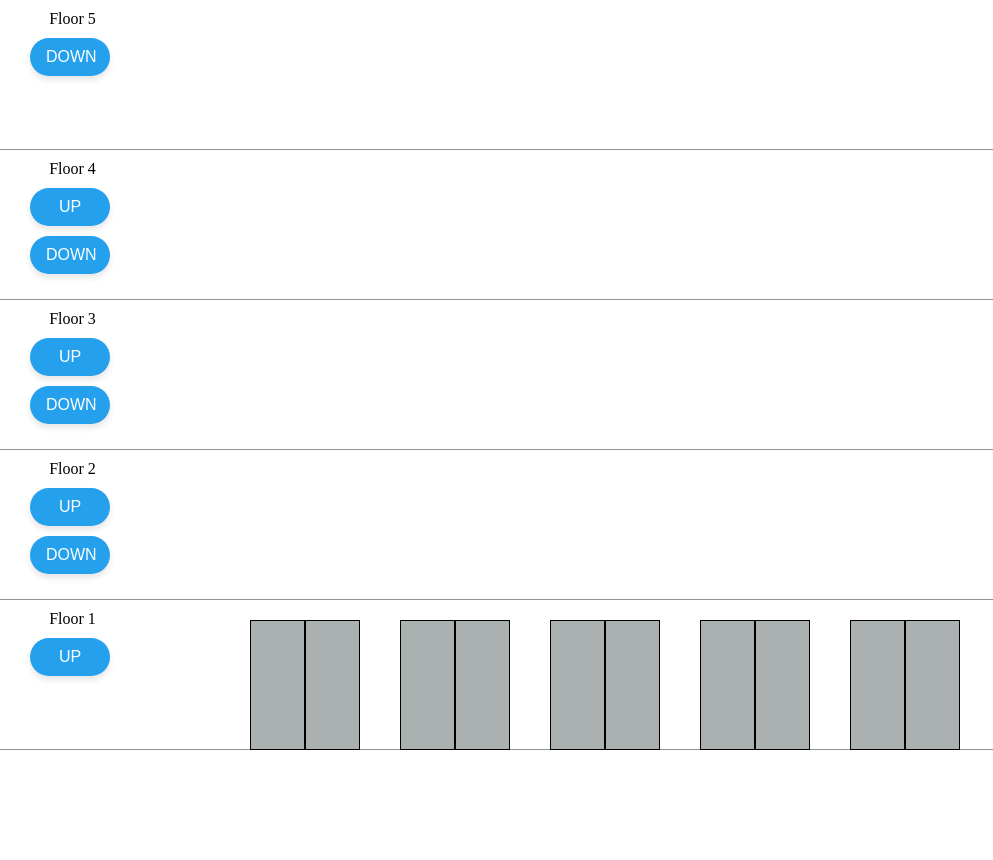
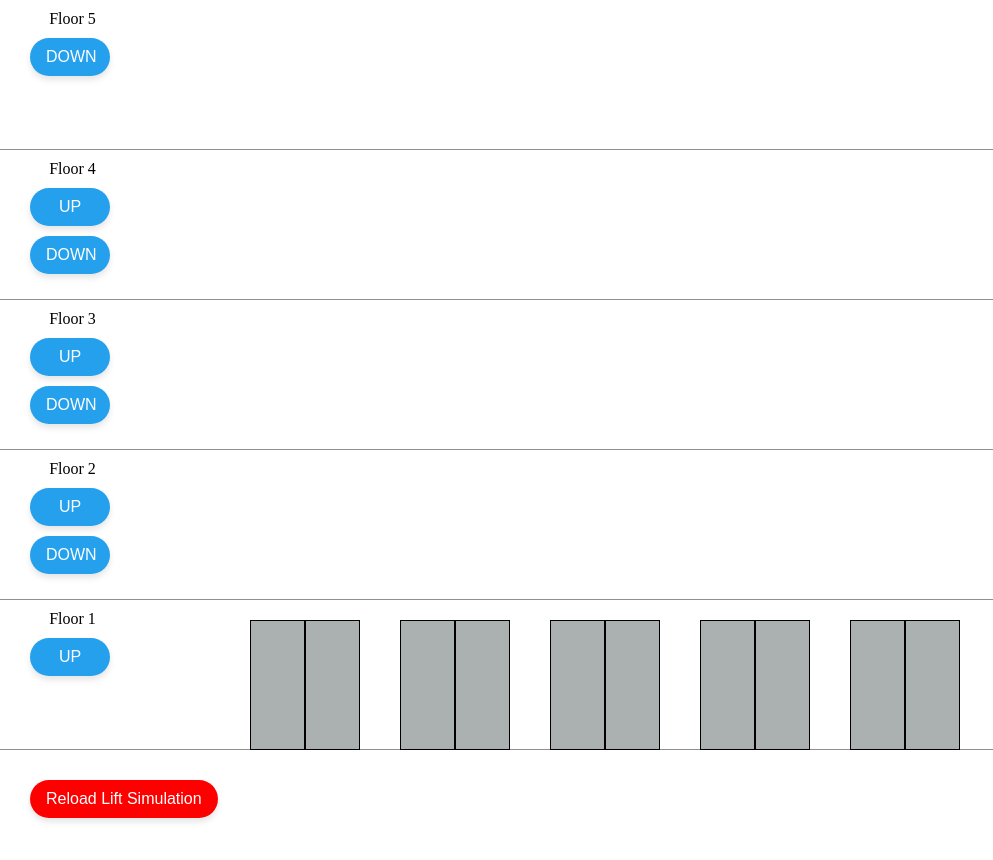
Before and after one commit to vyom1225/Lift_simulation, a plain HTML site: page index.html in a window 1280 px wide. Both pictures are taken after typing "5", "5" into the empty fields and a click on the button "Submit". Shown: the whole page, without its empty margins (0-993 px from the left). After the commit the page ends 838 px from the top, so only its background shows below. Drawn offline with Linux system fonts and the light colour scheme.

```diff
--- a/app.js
+++ b/app.js
@@ -44,7 +44,11 @@ function loadFloors(lifts,floors){
     const floorSpace = document.createElement('section')
     floorSpace.classList.add('floorSpace');
 
+    const reloadArea = createReloadArea()
+
     document.body.appendChild(floorSpace)
+    document.body.appendChild(reloadArea);
+
     for(let i = 1 ; i <= floors ;i++){
 
         const floor = document.createElement("div");
@@ -115,6 +119,7 @@ async function callToLift(button){
 
     if(hasLiftBeenCalled[id-1][dir] === 1) return;
     hasLiftBeenCalled[id-1][dir] = 1;
+    button.style.backgroundColor = 'red';
 
     let liftID = findNearestLiftID(id,dir);
 
@@ -167,10 +172,7 @@ async function moveLift(liftID,button){
     //updating states
     liftsCordinates[liftID-1] = button.id;
     hasLiftBeenCalled[id-1][dir] = 0;
-}
-
-async function waitForLift(){
-    await new Promise(resolve => setTimeout(resolve,(100)));
+    button.style.backgroundColor = '#24a0ed';
 }
 
 function getTimeOfLift(liftID,button){
@@ -193,3 +195,27 @@ function findNearestLiftID(id,dir){
     }
     return nearestLiftID;
 }
+
+function createReloadArea(){
+    const reloadArea = document.createElement('section');
+    reloadArea.classList.add('reload');
+
+    const reloadBtn = document.createElement('button');
+    reloadBtn.classList.add('reloadBtn');
+    reloadBtn.innerHTML = 'Reload Lift Simulation'
+
+    reloadBtn.addEventListener('click' , (e)=>{
+        callReloadBtn(e);
+    })
+
+    reloadArea.appendChild(reloadBtn);
+
+    return reloadArea;
+}
+
+function callReloadBtn(e){
+    const userConfirmed = confirm("Are you Sure you want to Reload the Lift Simulation");
+    if(userConfirmed){
+        window.location.reload();
+    }
+}
--- a/styles.css
+++ b/styles.css
@@ -8,6 +8,7 @@ body{
     width:100%;
     height:100%;
     display : flex;
+    flex-direction: column;
     position : relative;
 }
 
@@ -26,7 +27,7 @@ body{
     border-radius: 8px;
     box-shadow: 0px 4px 8px rgba(0, 0, 0, 0.1);
     max-width: 400px;
-    margin: auto;  /* Centering horizontally and vertically using auto margin */
+    margin: auto;
 }
 
 .form-heading {
@@ -109,15 +110,10 @@ input {
     box-shadow: 0 4px 6px rgba(0, 0, 0, 0.1);
 }
 
-.btn:hover {
+/* .btn:hover {
     background-color: #0e70ad;
     box-shadow: 0 6px 8px rgba(0, 0, 0, 0.15);
-}
-
-.btn:active {
-    background-color: #0a5380;
-    box-shadow: 0 3px 5px rgba(0, 0, 0, 0.2);
-}
+} */
 
 .floor{
     display : flex;
@@ -125,10 +121,6 @@ input {
     height : 150px;
     width:98vw;
     border-bottom: 1px solid rgb(145, 144, 144);
-}
-
-.floor:last-of-type {
-    margin-bottom: 200px;
 }
 
 .floorNumber{
@@ -164,3 +156,22 @@ input {
     right:0px;
     transition: width 2.5s linear;
 }
+
+.reload{
+    margin-top: 20px;
+    margin-bottom:20px;
+    width : 98vw;
+}
+
+.reloadBtn{
+    background-color: red;
+    color: white;
+    border: none;
+    cursor: pointer;
+    margin-top:10px;
+    margin-left : 30px;
+    padding: 10px 16px;
+    font-size: 16px;
+    border-radius: 19.2px;
+    box-shadow: 0 4px 6px rgba(0, 0, 0, 0.1);
+}
```
